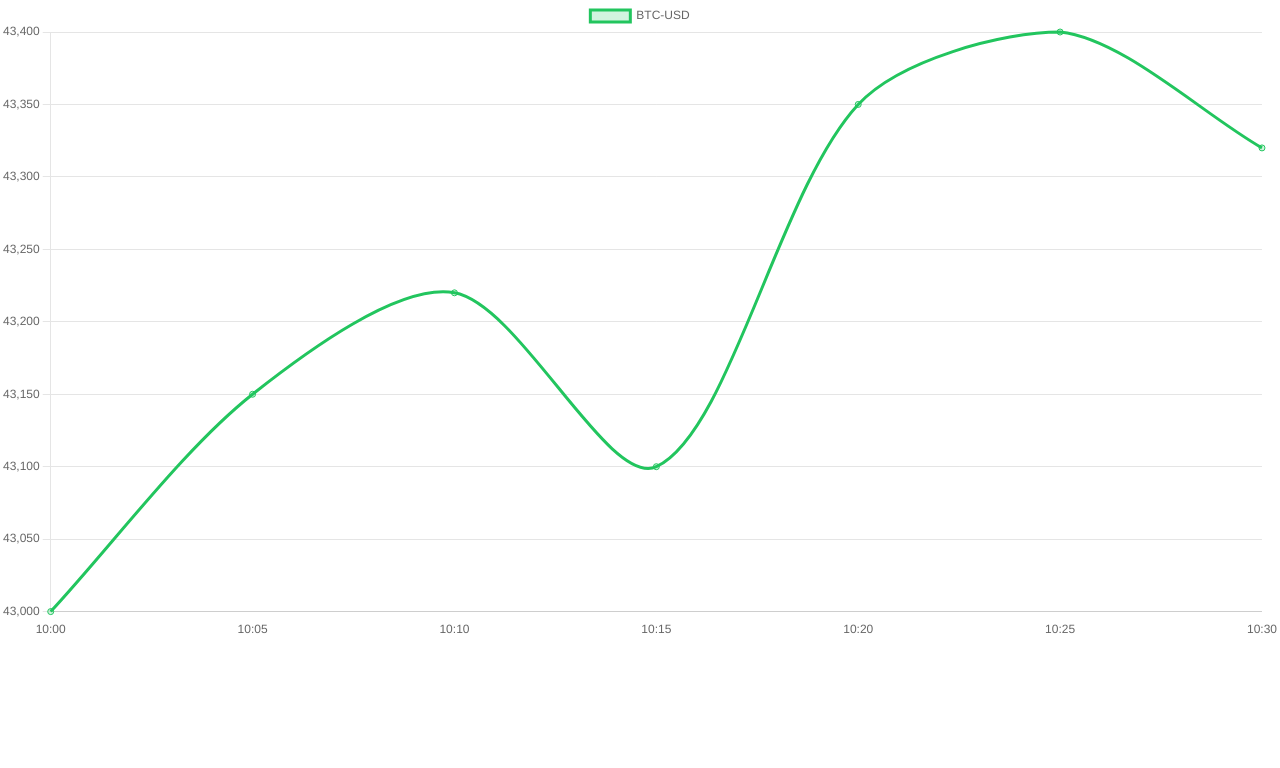
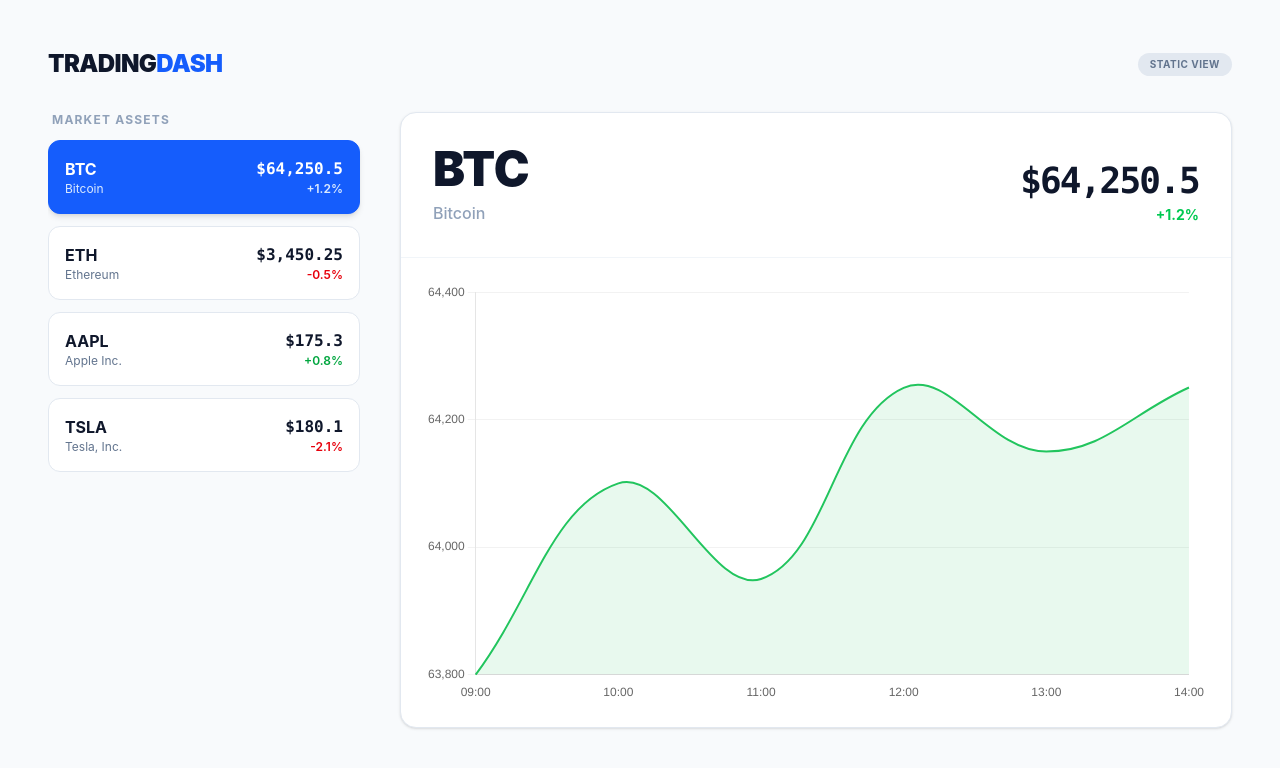
Before and after one commit to hsibtain18/TechnicalAssessment-MultiBank, a React (Vite) app in the folder frontend/: page / in a window 1280 px wide. Shown: the top 768 px of the page. Built offline with nearby package versions, Linux system fonts and the light colour scheme.

Commit message:
frontend - basic UI from Mock Data

```diff
--- a/frontend/src/Data/mockData.ts
+++ b/frontend/src/Data/mockData.ts
@@ -1,12 +1,64 @@
-export const mockTickerData = {
-  symbol: "BTC-USD",
-  history: [
-    { time: "10:00", price: 43000 },
-    { time: "10:05", price: 43150 },
-    { time: "10:10", price: 43220 },
-    { time: "10:15", price: 43100 },
-    { time: "10:20", price: 43350 },
-    { time: "10:25", price: 43400 },
-    { time: "10:30", price: 43320 }
-  ]
-}
+//  mock data for tickers and their price history
+// will replace it with real API data in future iterations
+export const tickerData = [
+  {
+    id: 1,
+    symbol: "BTC",
+    name: "Bitcoin",
+    price: 64250.50,
+    change: 1.2,
+    history: [
+      { time: "09:00", price: 63800 },
+      { time: "10:00", price: 64100 },
+      { time: "11:00", price: 63950 },
+      { time: "12:00", price: 64250 },
+      { time: "13:00", price: 64150 },
+      { time: "14:00", price: 64250.50 }
+    ]
+  },
+  {
+    id: 2,
+    symbol: "ETH",
+    name: "Ethereum",
+    price: 3450.25,
+    change: -0.5,
+    history: [
+      { time: "09:00", price: 3500 },
+      { time: "10:00", price: 3480 },
+      { time: "11:00", price: 3460 },
+      { time: "12:00", price: 3470 },
+      { time: "13:00", price: 3440 },
+      { time: "14:00", price: 3450.25 }
+    ]
+  },
+  {
+    id: 3,
+    symbol: "AAPL",
+    name: "Apple Inc.",
+    price: 175.30,
+    change: 0.8,
+    history: [
+      { time: "09:00", price: 173.50 },
+      { time: "10:00", price: 174.10 },
+      { time: "11:00", price: 174.80 },
+      { time: "12:00", price: 175.00 },
+      { time: "13:00", price: 175.10 },
+      { time: "14:00", price: 175.30 }
+    ]
+  },
+  {
+    id: 4,
+    symbol: "TSLA",
+    name: "Tesla, Inc.",
+    price: 180.10,
+    change: -2.1,
+    history: [
+      { time: "09:00", price: 185.00 },
+      { time: "10:00", price: 183.20 },
+      { time: "11:00", price: 182.50 },
+      { time: "12:00", price: 181.00 },
+      { time: "13:00", price: 180.50 },
+      { time: "14:00", price: 180.10 }
+    ]
+  }
+];
--- a/frontend/src/components/Charts/LineCharts.tsx
+++ b/frontend/src/components/Charts/LineCharts.tsx
@@ -1,4 +1,4 @@
-import { Line } from "react-chartjs-2"
+import { Line } from "react-chartjs-2";
 import {
   Chart as ChartJS,
   CategoryScale,
@@ -7,38 +7,64 @@ import {
   LineElement,
   Title,
   Tooltip,
-    Legend
-} from "chart.js"
-import { mockTickerData } from "../../Data/mockData"
+  Legend,
+  Filler
+} from "chart.js";
 
-ChartJS.register(CategoryScale, LinearScale, PointElement, LineElement, Title, Tooltip, Legend)
+ChartJS.register(
+  CategoryScale,
+  LinearScale,
+  PointElement,
+  LineElement,
+  Title,
+  Tooltip,
+  Legend,
+  Filler
+);
 
-export default function LineChart() {
-    const labels = mockTickerData.history.map(item => item.time)
+export default function LineCharts({ ticker }: any) {
+  if (!ticker || !ticker.history) return null;
+  const labels = ticker.history.map((item: any) => item.time);
+  const isPositive = ticker.change >= 0;
+
   const data = {
     labels,
     datasets: [
       {
-                label: mockTickerData.symbol,
-                data: mockTickerData.history.map(item => item.price),
-                borderColor: "rgba(34,197,94,1)", // Tailwind green-500
-                backgroundColor: "rgba(34,197,94,0.2)",
-                tension: 0.3
-            }
-        ]
-    }
+        label: `${ticker.symbol} Price`,
+        data: ticker.history.map((item: any) => item.price),
+        fill: true,
+        borderColor: isPositive ? "rgb(34, 197, 94)" : "rgb(239, 68, 68)",
+        backgroundColor: isPositive ? "rgba(34, 197, 94, 0.1)" : "rgba(239, 68, 68, 0.1)",
+        tension: 0.4,
+        pointRadius: 0,
+        pointHoverRadius: 6,
+        borderWidth: 2,
+      },
+    ],
+  };
 
   const options = {
     responsive: true,
+    maintainAspectRatio: false,
     plugins: {
-            legend: { display: true },
-            tooltip: { enabled: true }
+      legend: { display: false },
+      tooltip: {
+        mode: 'index' as const,
+        intersect: false,
+      },
     },
     scales: {
-            y: { beginAtZero: false },
-            x: { grid: { display: false } }
+      y: {
+        grid: { color: "rgba(0, 0, 0, 0.05)" },
+        ticks: { maxTicksLimit: 5 }
+      },
+      x: {
+        grid: { display: false },
+        ticks: { maxTicksLimit: 6 }
+      },
+    },
+  };
+
+  return <Line data={data} options={options} />;
 }
-    }
-
-    return <Line data={data} options={options} />
-}
--- a/frontend/src/components/Dashboard/DashboardLayout.tsx
+++ b/frontend/src/components/Dashboard/DashboardLayout.tsx
@@ -1,12 +1,61 @@
-import React from 'react'
-import LineCharts from '../Charts/LineCharts'
+import React, { useState } from 'react';
+import LineCharts from '../Charts/LineCharts';
+import { tickerData } from '../../Data/mockData';
+import { TickerList } from './TickerList';
 
-const DashboardLayout = () => {
-    return (
-        <div>
-            <LineCharts />
+const Dashboard = () => {
+  const [tickers] = useState(tickerData);
+  const [activeTicker, setActiveTicker] = useState(tickers[0]);
+
+  return (
+    <div className="min-h-screen bg-slate-50 p-4 md:p-8 lg:p-12 text-slate-900">
+      <div className="max-w-7xl mx-auto flex flex-col h-[85vh]">
+
+        <header className="flex items-center justify-between mb-8">
+          <h1 className="text-2xl font-black tracking-tight uppercase">
+            Trading<span className="text-blue-600">Dash</span>
+          </h1>
+          <span className="px-3 py-1 text-[10px] font-bold bg-slate-200 text-slate-500 rounded-full uppercase tracking-wider">
+            Static View
+            {/* Placeholder for last udpated time  */}
+          </span>
+        </header>
+
+        <div className="flex flex-col lg:flex-row gap-8 flex-1 min-h-0">
+          <aside className="w-full lg:w-80 flex flex-col min-h-0">
+            {/* Ticker List Filter needs to be added  */}
+            <TickerList
+              tickers={tickers}
+              selectedId={activeTicker.id}
+              onSelect={setActiveTicker}
+            />
+          </aside>
+
+          <main className="flex-1 bg-white rounded-2xl border border-slate-200 shadow-sm overflow-hidden flex flex-col">
+            <div className="p-8 border-b border-slate-100 flex justify-between items-end">
+              <div>
+                <h2 className="text-5xl font-black leading-none">{activeTicker.symbol}</h2>
+                <p className="text-slate-400 mt-2 font-medium">{activeTicker.name}</p>
+              </div>
+              <div className="text-right">
+                <p className="text-4xl font-mono font-bold tracking-tighter">
+                  ${activeTicker.price.toLocaleString()}
+                </p>
+                <p className={`text-sm font-bold mt-1 ${activeTicker.change >= 0 ? 'text-green-500' : 'text-red-500'}`}>
+                  {activeTicker.change >= 0 ? '+' : ''}{activeTicker.change}%
+                </p>
+              </div>
+            </div>
+
+            <div className="flex-1 p-6">
+                {/* for now just one charts might add a toggle for bar charts  */}
+               <LineCharts  ticker={activeTicker} />
+            </div>
+          </main>
         </div>
-    )
-}
+      </div>
+    </div>
+  );
+};
 
-export default DashboardLayout
+export default Dashboard;
--- /dev/null
+++ b/frontend/src/components/Dashboard/TickerCard.tsx
@@ -0,0 +1,48 @@
+import React from 'react';
+
+interface TickerProps {
+  ticker: {
+    symbol: string;
+    name: string;
+    price: number;
+    change: number;
+  };
+  isActive: boolean;
+  onSelect: () => void;
+}
+
+export const TickerCard = ({ ticker, isActive, onSelect }: TickerProps) => {
+  const isPositive = ticker.change >= 0;
+
+  return (
+    <button
+      onClick={onSelect}
+      className={`w-full text-left p-4 rounded-xl border transition-all ${
+        isActive
+          ? 'bg-blue-600 border-blue-600 shadow-md'
+          : 'bg-white border-slate-200 hover:border-blue-300'
+      }`}
+    >
+      <div className="flex justify-between items-start">
+        <div>
+          <p className={`font-bold uppercase ${isActive ? 'text-white' : 'text-slate-900'}`}>
+            {ticker.symbol}
+          </p>
+          <p className={`text-xs ${isActive ? 'text-blue-100' : 'text-slate-500'}`}>
+            {ticker.name}
+          </p>
+        </div>
+        <div className="text-right">
+          <p className={`font-mono font-bold ${isActive ? 'text-white' : 'text-slate-900'}`}>
+            ${ticker.price.toLocaleString()}
+          </p>
+          <p className={`text-xs font-semibold ${
+            isActive ? 'text-blue-100' : (isPositive ? 'text-green-600' : 'text-red-600')
+          }`}>
+            {isPositive ? '+' : ''}{ticker.change}%
+          </p>
+        </div>
+      </div>
+    </button>
+  );
+};
--- /dev/null
+++ b/frontend/src/components/Dashboard/TickerList.tsx
@@ -0,0 +1,22 @@
+import { TickerCard } from './TickerCard';
+
+export const TickerList = ({ tickers, selectedId, onSelect }: any) => {
+  return (
+    <div className="flex flex-col h-full space-y-3">
+      <h2 className="text-xs font-bold text-slate-400 uppercase tracking-widest px-1">
+        Market Assets
+      </h2>
+      {/* Filter neets to be added here input */}
+      <div className="flex-1 overflow-y-auto pr-2 space-y-3 scroll-smooth">
+        {tickers.map((item: any) => (
+          <TickerCard
+            key={item.id}
+            ticker={item}
+            isActive={selectedId === item.id}
+            onSelect={() => onSelect(item)}
+          />
+        ))}
+      </div>
+    </div>
+  );
+};
```
Lines whose indentation alone changed are shown as unchanged.
